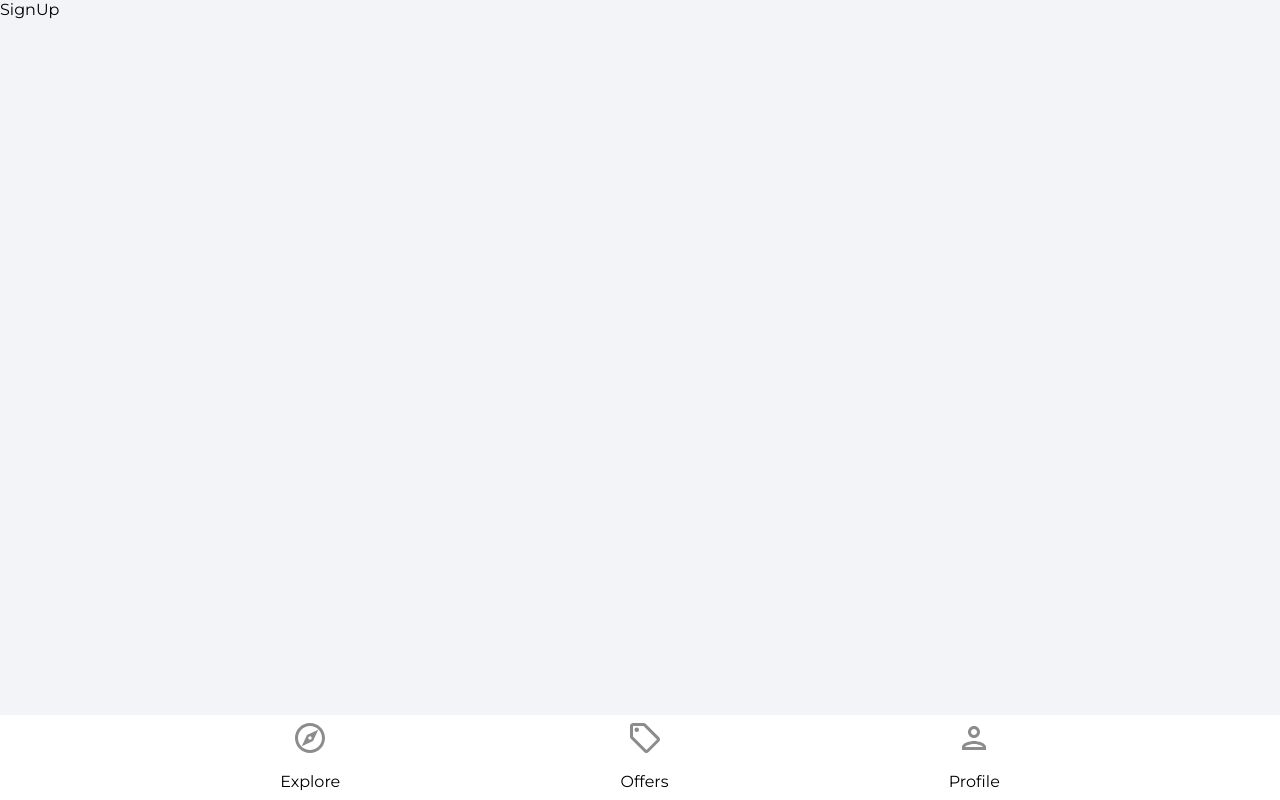
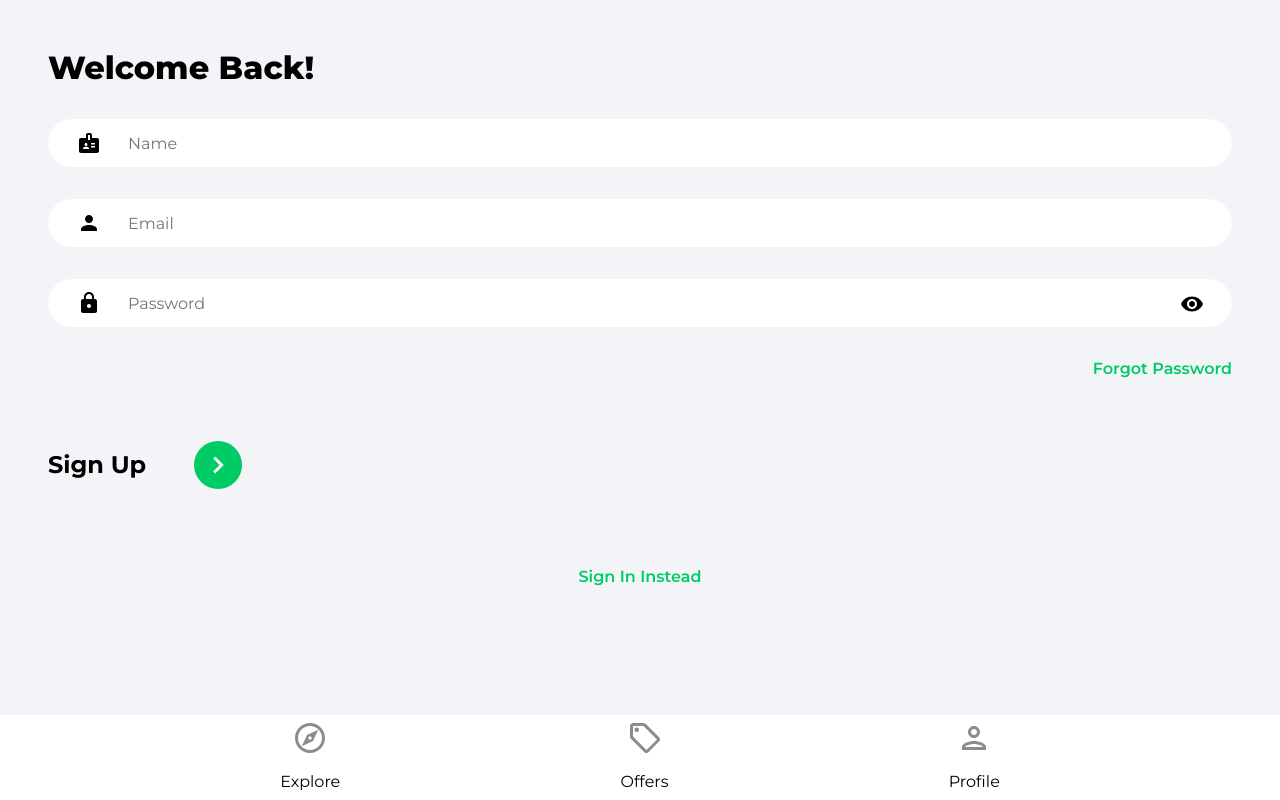
Before and after one commit to jvboronat/marketplace-house, a React (Create React App) app: page /sign-up in a window 1280 px wide. Built offline with nearby package versions, Linux system fonts and the light colour scheme; the HTML template or start-up script is replaced by a standard one.

Commit message:
Sign In/Up forms

```diff
--- a/src/pages/SignIn.jsx
+++ b/src/pages/SignIn.jsx
@@ -1,5 +1,64 @@
+import {useState} from 'react'
+import {Link, useNavigate} from 'react-router-dom'
+import {ReactComponent as ArrowRightIcon} from '../assets/svg/keyboardArrowRightIcon.svg'
+import visibilityIcon from '../assets/svg/visibilityIcon.svg'
+
+
 function SignIn() {
-    return <div>SignIn</div>;
+
+  const [showPassword, setShowPassword] = useState(false);
+  const [formData, setFormData] = useState({email: '', password: ''});
+
+  const {email, password} = formData
+
+  const navigate = useNavigate()
+
+  const onChange = (e) => {
+    setFormData((prevState) => ({
+      ...prevState,
+      [e.target.id]: e.target.value
+    }) )
+
+  }
+
+    return <>
+        <div className="pageContainer">
+          <header>
+            <p className="pageHeader">Welcome Back!</p>
+          </header>
+          <main>
+            <form>
+              <input type="email" className="emailInput" placeholder='Email'
+                id="email" onChange={onChange}/>
+
+              <div className="passwordInputDiv">
+                <input type = {showPassword ? 'text' : 'password'}
+                className='passwordInput' placeholder='Password'
+                id='password' onChange={onChange}/>
+
+                <img src={visibilityIcon} alt='show password' className='showPassword'
+                    onClick={() => setShowPassword((prevState) => !prevState)}/>
+              </div>
+
+              <Link to='/forgot-password' className='forgotPasswordLink'>
+                Forgot Password
+              </Link>
+              <div className="signInBar">
+                <p className="signInText">
+                  Sign In
+                </p>
+                <button className="signInButton">
+                  <ArrowRightIcon fill='#ffffff' width='34px' height='34px'/>
+                </button>
+              </div>
+            </form>
+            {/* */}
+            <Link to='/sign-up' className='registerLink'>
+              Sign Up Instead
+            </Link>
+          </main>
+        </div>
+      </>;
   }
 
   export default SignIn;
--- a/src/pages/SignUp.jsx
+++ b/src/pages/SignUp.jsx
@@ -1,5 +1,69 @@
+import {useState} from 'react'
+import {Link, useNavigate} from 'react-router-dom'
+import {ReactComponent as ArrowRightIcon} from '../assets/svg/keyboardArrowRightIcon.svg'
+import visibilityIcon from '../assets/svg/visibilityIcon.svg'
+
+
 function SignUp() {
-    return <div>SignUp</div>;
+
+  const [showPassword, setShowPassword] = useState(false);
+  const [formData, setFormData] = useState({email: '', password: '', name: ''});
+
+  const {email, password, name} = formData
+
+  const navigate = useNavigate()
+
+  const onChange = (e) => {
+    setFormData((prevState) => ({
+      ...prevState,
+      [e.target.id]: e.target.value
+    }) )
+
   }
 
+    return <>
+        <div className="pageContainer">
+          <header>
+            <p className="pageHeader">Welcome Back!</p>
+          </header>
+          <main>
+            <form>
+              <input type="text" className="nameInput" placeholder='Name'
+                value={name} id="name" onChange={onChange}/>
+
+              <input type="email" className="emailInput" placeholder='Email'
+                value={email} id="email" onChange={onChange}/>
+
+              <div className="passwordInputDiv">
+                <input type = {showPassword ? 'text' : 'password'}
+                className='passwordInput' placeholder='Password'
+                id='password' value={password} onChange={onChange}/>
+
+                <img src={visibilityIcon} alt='show password' className='showPassword'
+                    onClick={() => setShowPassword((prevState) => !prevState)}/>
+              </div>
+
+              <Link to='/forgot-password' className='forgotPasswordLink'>
+                Forgot Password
+              </Link>
+              <div className="signUpBar">
+                <p className="signUpText">
+                  Sign Up
+                </p>
+                <button className="signUpButton">
+                  <ArrowRightIcon fill='#ffffff' width='34px' height='34px'/>
+                </button>
+              </div>
+            </form>
+            {/* */}
+            <Link to='/sign-in' className='registerLink'>
+              Sign In Instead
+            </Link>
+          </main>
+        </div>
+      </>;
+  }
+
+
+
   export default SignUp;
```
